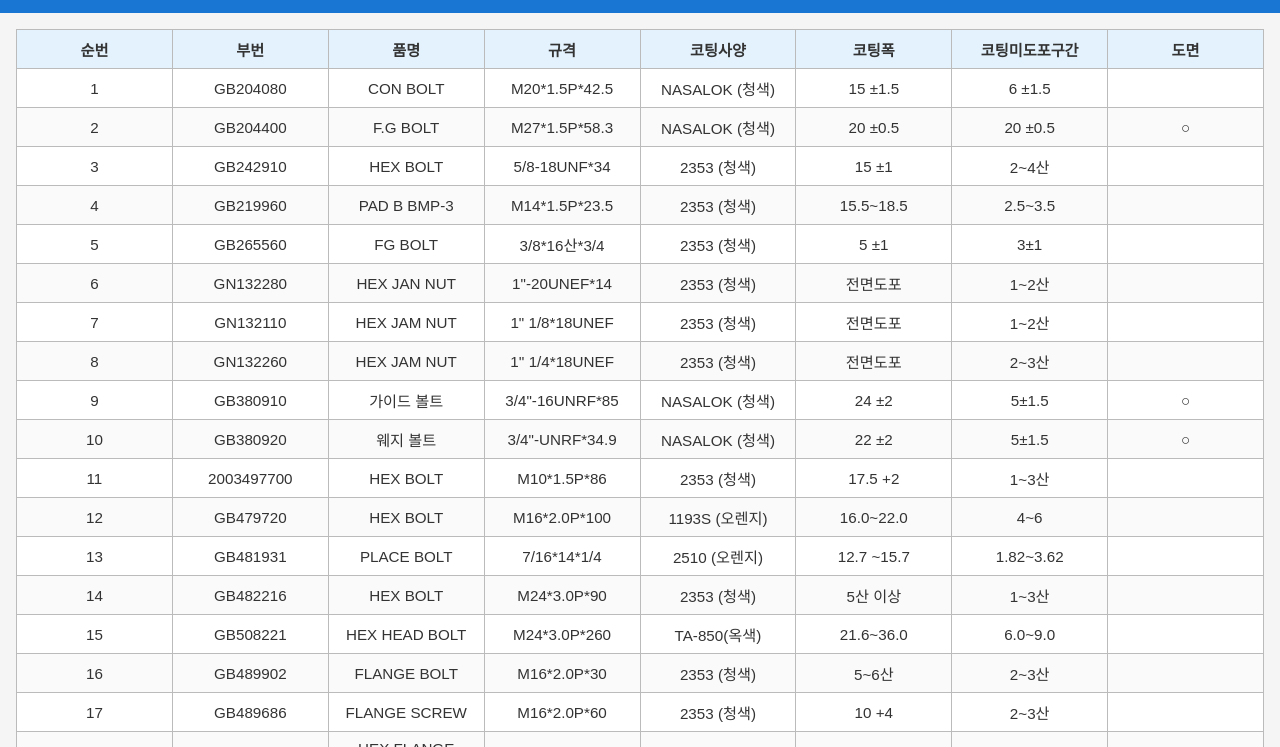
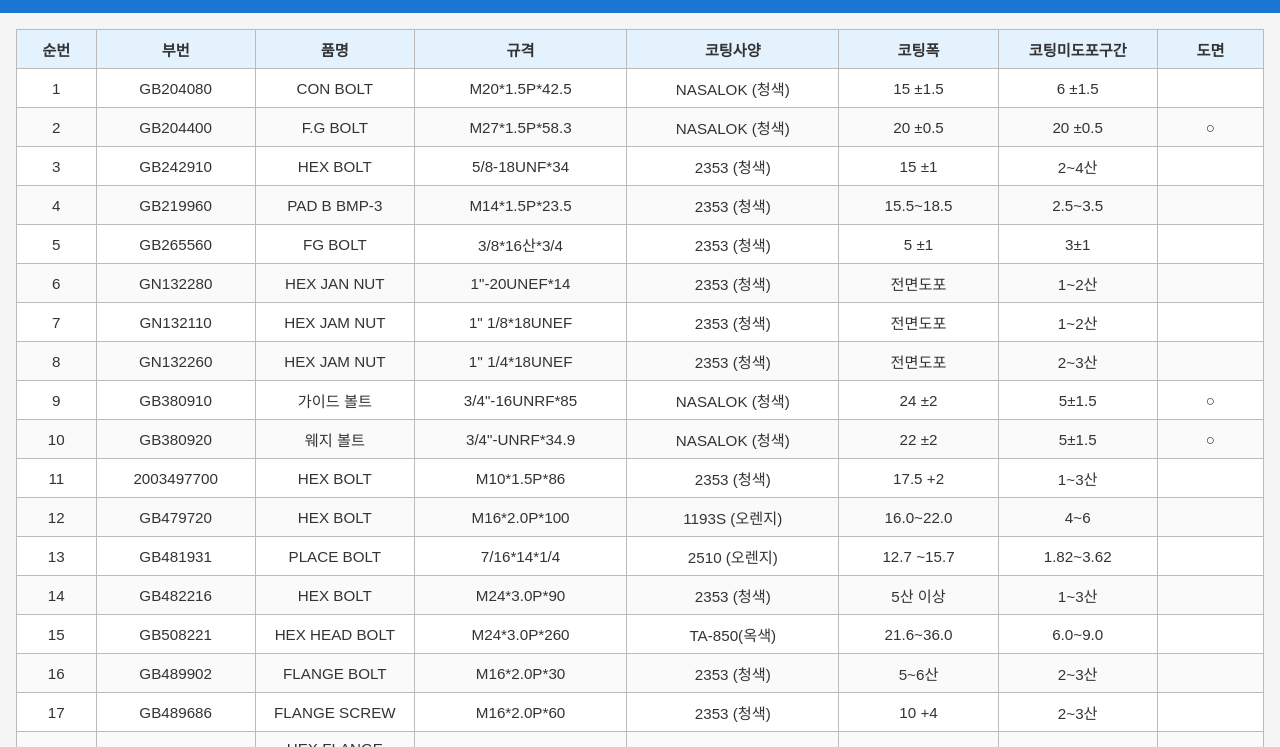
Before and after one commit to ansehddls/coating-app, a website: page index.html in a window 1280 px wide. Shown: the part 53-800 px from the top of the page. Drawn offline with nearby package versions, Linux system fonts and the light colour scheme.

Commit message:
duf sjql tnwjd

```diff
--- a/index.html
+++ b/index.html
@@ -21,6 +21,16 @@
   <main>
     <div class="table-wrapper">
       <table id="data-table">
+        <colgroup>
+          <col style="width: 6%;" />
+          <col style="width: 12%;" />
+          <col style="width: 12%;" />
+          <col style="width: 16%;" />
+          <col style="width: 16%;" />
+          <col style="width: 12%;" />
+          <col style="width: 12%;" />
+          <col style="width: 8%;" />
+        </colgroup>
         <thead>
           <tr>
             <th>순번</th>
```
